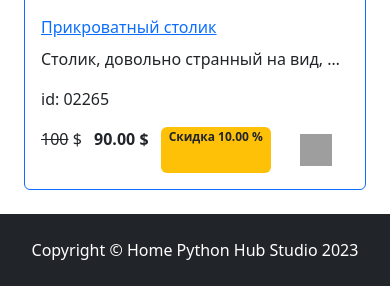
After one commit to InnaLik/Feedback, a Django app: template product/goods/templates/goods/catalog.html in a window 390 px wide. The commit adds this page. Shown: the part 5832-6118 px from the top of the page. Run offline with Django 5.2, Linux system fonts and the light colour scheme; the template is opened without the code that fills it, so the values that code supplies are empty; some libraries are stand-ins or nearby versions; grey boxes are pictures that could not be loaded.

Commit message:
add goods application

```diff
--- /dev/null
+++ b/product/goods/templates/goods/catalog.html
@@ -0,0 +1,340 @@
+{% extends 'main/base.html' %}
+{% load static %}
+
+{% block content %}
+<div class="row">
+    <!-- Форма фильтров -->
+    <div class="dropdown mb-2">
+        <button class="btn btn-secondary dropdown-toggle btn-dark" type="button" data-bs-toggle="dropdown"
+                aria-expanded="false">
+            Фильтры
+        </button>
+
+        <form action="" method="get" class="dropdown-menu bg-dark" data-bs-theme="dark">
+            <div class="form-check text-white mx-3">
+                <input class="form-check-input" type="checkbox" name="on_sale" id="flexCheckDefault" value="on">
+                <input type="hidden" name="q" value="request.GET.q">
+                <label class="form-check-label" for="flexCheckDefault">
+                    Товары по акции
+                </label>
+            </div>
+            <p class="text-white mx-3 mt-3">Сортировать:</p>
+            <div class="form-check text-white mx-3">
+                <input class="form-check-input" type="radio" name="order_by" id="flexRadioDefault1" value="default"
+                       checked>
+                <label class="form-check-label" for="flexRadioDefault1">
+                    По умолчанию
+                </label>
+            </div>
+            <div class="form-check text-white mx-3">
+                <input class="form-check-input" type="radio" name="order_by" id="flexRadioDefault2" value="price">
+                <label class="form-check-label" for="flexRadioDefault2">
+                    От дешевых к дорогим
+                </label>
+            </div>
+            <div class="form-check text-white mx-3">
+                <input class="form-check-input" type="radio" name="order_by" id="flexRadioDefault3" value="-price">
+                <label class="form-check-label" for="flexRadioDefault3">
+                    От дорогих к дешевым
+                </label>
+            </div>
+            <button type="submit" class="btn btn-primary mx-3 mt-3">Применить</button>
+        </form>
+    </div>
+    <!-- Карта товара -->
+    <div class="col-lg-4 col-md-6 p-4">
+        <div class="card border-primary rounded custom-shadow">
+            <img src="../deps/images/goods/set of tea table and three chairs.jpg" class="card-img-top" alt="...">
+            <div class="card-body">
+                <a href="../goods/product.html">
+                    <p class="card-title">Чайный столик и три стула</p>
+                </a>
+                <p class="card-text text-truncate">Комплект из трёх стульев и дизайнерский столик для гостинной
+                    комнаты.</p>
+                <p class="product_id">id: 02265</p>
+                <div class="d-flex justify-content-between">
+                    <p><s>100</s> $</p>
+                    <p><strong>90.00 $</strong></p>
+                    <span class="badge bg-warning text-dark">Скидка 10.00 %</span>
+                    <!-- <p><strong>100.00 $</strong></p> -->
+                    <a href="#" class="btn add-to-cart">
+                        <img class="mx-1" src="../deps/icons/cart-plus.svg" alt="Catalog Icon"
+                             width="32" height="32">
+                    </a>
+                </div>
+            </div>
+        </div>
+    </div>
+    <!-- Карта товара -->
+    <div class="col-lg-4 col-md-6 p-4">
+        <div class="card border-primary rounded custom-shadow">
+            <img src="../deps/images/goods/set of tea table and two chairs.jpg" class="card-img-top" alt="...">
+            <div class="card-body">
+                <a href="#">
+                    <p class="card-title">Чайный столик и два стула</p>
+                </a>
+                <p class="card-text text-truncate">Набор из стола и двух стульев в минималистическом стиле.</p>
+                <p class="product_id">id: 02265</p>
+                <div class="d-flex justify-content-between">
+                    <p><s>100</s> $</p>
+                    <p><strong>90.00 $</strong></p>
+                    <span class="badge bg-warning text-dark">Скидка 10.00 %</span>
+                    <!-- <p><strong>100.00 $</strong></p> -->
+                    <a href="#" class="btn add-to-cart">
+                        <img class="mx-1" src="../deps/icons/cart-plus.svg" alt="Catalog Icon"
+                             width="32" height="32">
+                    </a>
+                </div>
+            </div>
+        </div>
+    </div>
+    <!-- Карта товара -->
+    <div class="col-lg-4 col-md-6 p-4">
+        <div class="card border-primary rounded custom-shadow">
+            <img src="../deps/images/goods/double bed.jpg" class="card-img-top" alt="...">
+            <div class="card-body">
+                <a href="#">
+                    <p class="card-title">Двухспальная кровать</p>
+                </a>
+                <p class="card-text text-truncate">Кровать двухспальная с надголовником и вообще очень ортопедичная.</p>
+                <p class="product_id">id: 02265</p>
+                <div class="d-flex justify-content-between">
+                    <p><s>100</s> $</p>
+                    <p><strong>90.00 $</strong></p>
+                    <span class="badge bg-warning text-dark">Скидка 10.00 %</span>
+                    <!-- <p><strong>100.00 $</strong></p> -->
+                    <a href="#" class="btn">
+                        <img class="mx-1" src="../deps/icons/cart-plus.svg" alt="Catalog Icon"
+                             width="32" height="32">
+                    </a>
+                </div>
+            </div>
+        </div>
+    </div>
+    <!-- Карта товара -->
+    <div class="col-lg-4 col-md-6 p-4">
+        <div class="card border-primary rounded custom-shadow">
+            <img src="../deps/images/goods/kitchen table.jpg" class="card-img-top" alt="...">
+            <div class="card-body">
+                <a href="#">
+                    <p class="card-title">Кухонный стол с раковиной</p>
+                </a>
+                <p class="card-text text-truncate">Кухонныйй стол для обеда с встроенной раковиной и стульями.</p>
+                <p class="product_id">id: 02265</p>
+                <div class="d-flex justify-content-between">
+                    <p><s>100</s> $</p>
+                    <p><strong>90.00 $</strong></p>
+                    <span class="badge bg-warning text-dark">Скидка 10.00 %</span>
+                    <!-- <p><strong>100.00 $</strong></p> -->
+                    <a href="#" class="btn">
+                        <img class="mx-1" src="../deps/icons/cart-plus.svg" alt="Catalog Icon"
+                             width="32" height="32">
+                    </a>
+                </div>
+            </div>
+        </div>
+    </div>
+    <!-- Карта товара -->
+    <div class="col-lg-4 col-md-6 p-4">
+        <div class="card border-primary rounded custom-shadow">
+            <img src="../deps/images/goods/kitchen table 2.jpg" class="card-img-top" alt="...">
+            <div class="card-body">
+                <a href="#">
+                    <p class="card-title">Кухонный стол с встройкой</p>
+                </a>
+                <p class="card-text text-truncate">Кухонный стол со встроенной плитой и раковиной. Много полок и вообще
+                    красивый.</p>
+                <p class="product_id">id: 02265</p>
+                <div class="d-flex justify-content-between">
+                    <p><s>100</s> $</p>
+                    <p><strong>90.00 $</strong></p>
+                    <span class="badge bg-warning text-dark">Скидка 10.00 %</span>
+                    <!-- <p><strong>100.00 $</strong></p> -->
+                    <a href="#" class="btn">
+                        <img class="mx-1" src="../deps/icons/cart-plus.svg" alt="Catalog Icon"
+                             width="32" height="32">
+                    </a>
+                </div>
+            </div>
+        </div>
+    </div>
+    <!-- Карта товара -->
+    <div class="col-lg-4 col-md-6 p-4">
+        <div class="card border-primary rounded custom-shadow">
+            <img src="../deps/images/goods/corner sofa.jpg" class="card-img-top" alt="...">
+            <div class="card-body">
+                <a href="#">
+                    <p class="card-title">Угловой диван для гостинной</p>
+                </a>
+                <p class="card-text text-truncate">Угловой диван, раскладывается в двухспальную кровать, для гостинной и
+                    приема гостей самое то!</p>
+                <p class="product_id">id: 02265</p>
+                <div class="d-flex justify-content-between">
+                    <p><s>100</s> $</p>
+                    <p><strong>90.00 $</strong></p>
+                    <span class="badge bg-warning text-dark">Скидка 10.00 %</span>
+                    <!-- <p><strong>100.00 $</strong></p> -->
+                    <a href="#" class="btn">
+                        <img class="mx-1" src="../deps/icons/cart-plus.svg" alt="Catalog Icon"
+                             width="32" height="32">
+                    </a>
+                </div>
+            </div>
+        </div>
+    </div>
+    <!-- Карта товара -->
+    <div class="col-lg-4 col-md-6 p-4">
+        <div class="card border-primary rounded custom-shadow">
+            <img src="../deps/images/goods/bedside table.jpg" class="card-img-top" alt="...">
+            <div class="card-body">
+                <a href="#">
+                    <p class="card-title">Прикроватный столик</p>
+                </a>
+                <p class="card-text text-truncate">Прикроватный столик с двумявыдвижными ящиками (цветок не входит в
+                    комплект).</p>
+                <p class="product_id">id: 02265</p>
+                <div class="d-flex justify-content-between">
+                    <p><s>100</s> $</p>
+                    <p><strong>90.00 $</strong></p>
+                    <span class="badge bg-warning text-dark">Скидка 10.00 %</span>
+                    <!-- <p><strong>100.00 $</strong></p> -->
+                    <a href="#" class="btn">
+                        <img class="mx-1" src="../deps/icons/cart-plus.svg" alt="Catalog Icon"
+                             width="32" height="32">
+                    </a>
+                </div>
+            </div>
+        </div>
+    </div>
+    <!-- Карта товара -->
+    <div class="col-lg-4 col-md-6 p-4">
+        <div class="card border-primary rounded custom-shadow">
+            <img src="../deps/images/goods/sofa.jpg" class="card-img-top" alt="...">
+            <div class="card-body">
+                <a href="#">
+                    <p class="card-title">Диван обыкновенный</p>
+                </a>
+                <p class="card-text text-truncate">Диван, он же софа обыкновенная, ничего примечательного для
+                    описания.</p>
+                <p class="product_id">id: 02265</p>
+                <div class="d-flex justify-content-between">
+                    <p><s>100</s> $</p>
+                    <p><strong>90.00 $</strong></p>
+                    <span class="badge bg-warning text-dark">Скидка 10.00 %</span>
+                    <!-- <p><strong>100.00 $</strong></p> -->
+                    <a href="#" class="btn">
+                        <img class="mx-1" src="../deps/icons/cart-plus.svg" alt="Catalog Icon"
+                             width="32" height="32">
+                    </a>
+                </div>
+            </div>
+        </div>
+    </div>
+    <!-- Карта товара -->
+    <div class="col-lg-4 col-md-6 p-4">
+        <div class="card border-primary rounded custom-shadow">
+            <img src="../deps/images/goods/office chair.jpg" class="card-img-top" alt="...">
+            <div class="card-body">
+                <a href="#">
+                    <p class="card-title">Стул офисный</p>
+                </a>
+                <p class="card-text text-truncate">Описание товара, про то какой он классный, но это стул, что тут
+                    сказать...</p>
+                <p class="product_id">id: 02265</p>
+                <div class="d-flex justify-content-between">
+                    <p><s>100</s> $</p>
+                    <p><strong>90.00 $</strong></p>
+                    <span class="badge bg-warning text-dark">Скидка 10.00 %</span>
+                    <!-- <p><strong>100.00 $</strong></p> -->
+                    <a href="#" class="btn">
+                        <img class="mx-1" src="../deps/icons/cart-plus.svg" alt="Catalog Icon"
+                             width="32" height="32">
+                    </a>
+                </div>
+            </div>
+        </div>
+    </div>
+    <!-- Карта товара -->
+    <div class="col-lg-4 col-md-6 p-4">
+        <div class="card border-primary rounded custom-shadow">
+            <img src="../deps/images/goods/plants.jpg" class="card-img-top" alt="...">
+            <div class="card-body">
+                <a href="#">
+                    <p class="card-title">Растение</p>
+                </a>
+                <p class="card-text text-truncate">Растение для украшения вашего интерьера подарит свежесть и
+                    безмятежность обстановке.</p>
+                <p class="product_id">id: 02265</p>
+                <div class="d-flex justify-content-between">
+                    <p><s>100</s> $</p>
+                    <p><strong>90.00 $</strong></p>
+                    <span class="badge bg-warning text-dark">Скидка 10.00 %</span>
+                    <!-- <p><strong>100.00 $</strong></p> -->
+                    <a href="#" class="btn">
+                        <img class="mx-1" src="../deps/icons/cart-plus.svg" alt="Catalog Icon"
+                             width="32" height="32">
+                    </a>
+                </div>
+            </div>
+        </div>
+    </div>
+    <!-- Карта товара -->
+    <div class="col-lg-4 col-md-6 p-4">
+        <div class="card border-primary rounded custom-shadow">
+            <img src="../deps/images/goods/flower.jpg" class="card-img-top" alt="...">
+            <div class="card-body">
+                <a href="#">
+                    <p class="card-title">Цветок стилизированный</p>
+                </a>
+                <p class="card-text text-truncate">Дизайнерский цветок (возможно искусственный) для украшения
+                    интерьера.</p>
+                <p class="product_id">id: 02265</p>
+                <div class="d-flex justify-content-between">
+                    <p><s>100</s> $</p>
+                    <p><strong>90.00 $</strong></p>
+                    <span class="badge bg-warning text-dark">Скидка 10.00 %</span>
+                    <!-- <p><strong>100.00 $</strong></p> -->
+                    <a href="#" class="btn">
+                        <img class="mx-1" src="../deps/icons/cart-plus.svg" alt="Catalog Icon"
+                             width="32" height="32">
+                    </a>
+                </div>
+            </div>
+        </div>
+    </div>
+    <!-- Карта товара -->
+    <div class="col-lg-4 col-md-6 p-4">
+        <div class="card border-primary rounded custom-shadow">
+            <img src="../deps/images/goods/strange table.jpg" class="card-img-top" alt="...">
+            <div class="card-body">
+                <a href="#">
+                    <p class="card-title">Прикроватный столик</p>
+                </a>
+                <p class="card-text text-truncate">Столик, довольно странный на вид, но подходит для размещения рядом с
+                    кроватью.</p>
+                <p class="product_id">id: 02265</p>
+                <div class="d-flex justify-content-between">
+                    <p><s>100</s> $</p>
+                    <p><strong>90.00 $</strong></p>
+                    <span class="badge bg-warning text-dark">Скидка 10.00 %</span>
+                    <!-- <p><strong>100.00 $</strong></p> -->
+                    <a href="#" class="btn">
+                        <img class="mx-1" src="../deps/icons/cart-plus.svg" alt="Catalog Icon"
+                             width="32" height="32">
+                    </a>
+                </div>
+            </div>
+        </div>
+    </div>
+
+</div>
+{% endblock %}
+
+
+{% block footer %}
+<footer class="py-4 bg-dark">
+    <div class="container">
+        <p class="m-0 text-center text-white">Copyright &copy; Home Python Hub Studio 2023</p>
+    </div>
+</footer>
+{% endblock %}
--- a/product/main/templates/main/base.html
+++ b/product/main/templates/main/base.html
@@ -85,7 +85,7 @@
                             height="16">
                     </button>
                     <ul class="dropdown-menu bg-dark" data-bs-theme="dark">
-                        <li><a class="dropdown-item text-white" href="goods/catalog.html">Все товары</a></li>
+                        <li><a class="dropdown-item text-white" href="{% url  "catalog:index"%}">Все товары</a></li>
                         <li><a class="dropdown-item text-white" href="goods/catalog.html">Кухня</a></li>
                         <li><a class="dropdown-item text-white" href="goods/catalog.html">Спальня</a></li>
                         <li><a class="dropdown-item text-white" href="goods/catalog.html">Гостинная</a></li>
--- a/product/product/settings.py
+++ b/product/product/settings.py
@@ -42,6 +42,7 @@ INSTALLED_APPS = [
     'django.contrib.messages',
     'django.contrib.staticfiles',
     'main',
+    'goods',
 ]
 
 MIDDLEWARE = [
--- a/product/product/urls.py
+++ b/product/product/urls.py
@@ -21,4 +21,5 @@ from django.urls import path, include
 urlpatterns = [
     path('admin/', admin.site.urls),
     path("", include("main.urls", namespace='main')),
+    path("catalog/", include("goods.urls", namespace='catalog'))
 ]
```
Also changed, not shown: product/goods/templates/goods/product.html (added, +55 -0 lines), product/goods/urls.py (added, +11 -0 lines).
